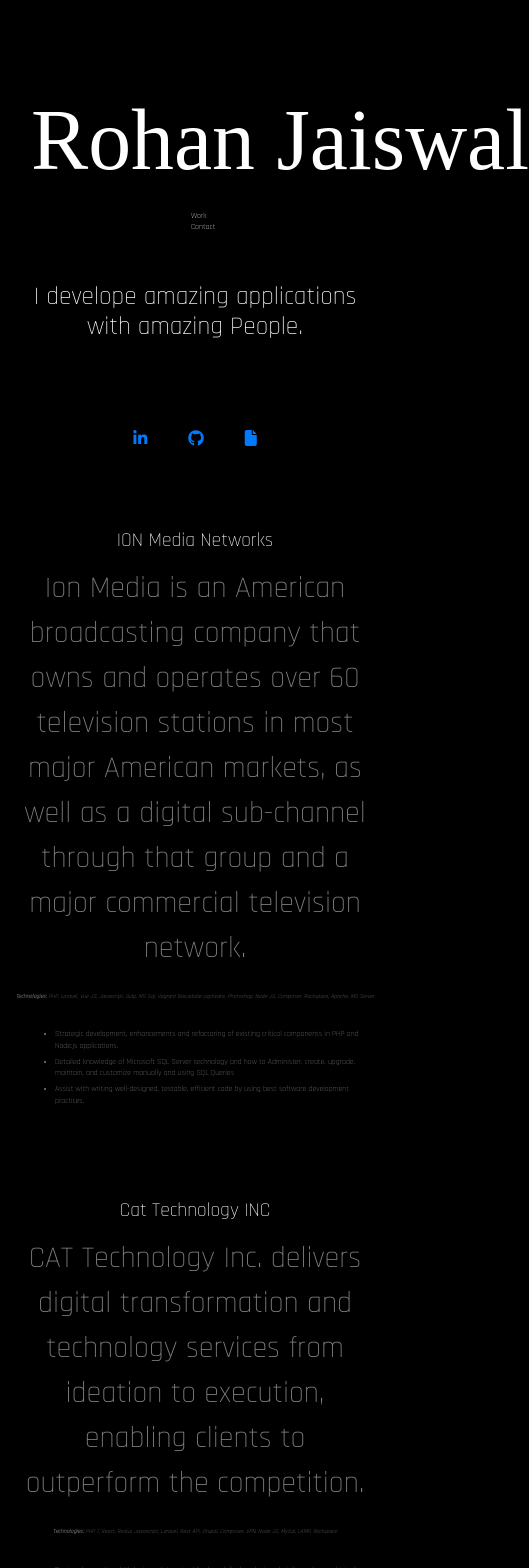
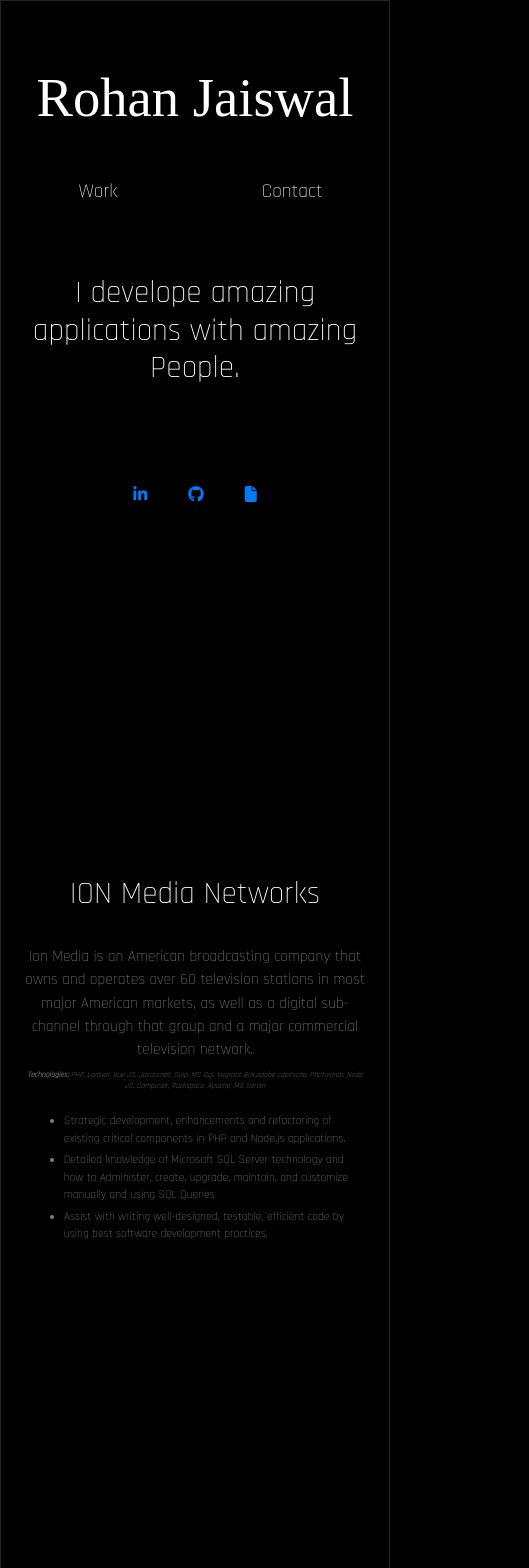
Before and after one commit to rohanjaiswal372/portfolio-angular, an Angular app: page / in a window 390 px wide. Shown: the top 1568 px of the page, 529 px wide, since content can reach past the window. Built offline with nearby package versions, Linux system fonts and the light colour scheme; a web font is replaced by a local one.

Commit message:
css update  @media max-width575

```diff
--- a/src/app/app.component.html
+++ b/src/app/app.component.html
@@ -1,10 +1,23 @@
 <div class="container">
   <!-- Intro -->
   <section class="intro">
+    <nav class="mobile-nav">
+      <a class="navbar-brand" >Rohan Jaiswal</a>
+      <div class="row">
+        <div class="col-6">
+          <a class="nav-link" href="#work">Work </a>
+        </div>
+        <div class="col-6">
+          <a class="nav-link" href="#contact">Contact </a>
+        </div>
+
+      </div>
+    </nav>
     <!-- Navigation-->
-    <nav class="navbar navbar-expand-lg fixed">
+    <nav class="full-nav navbar navbar-expand-lg fixed">
       <a class="navbar-brand" >Rohan Jaiswal</a>
-      <ul class="nav navbar-nav left">
+
+      <ul class="nav navbar-nav">
         <li class="nav-item">
           <a class="nav-link" href="#work">Work </a>
         </li>
@@ -13,7 +26,8 @@
         </li>
       </ul>
     </nav>
-    <div>
+    <!-- para  -->
+    <div id="para">
       <div class="jumbotron mt-2">
         <h1>I develope amazing applications with amazing People.</h1>
       </div>
@@ -25,7 +39,7 @@
     </div>
   </section>
   <!-- Ion Media  -->
-  <section id="work">
+  <section id="work" class="work">
       <h2 class="company">ION Media Networks</h2>
 
       <p class="description">Ion Media is an American broadcasting company that owns and operates over 60 television stations in most major American markets, as well as a digital sub-channel through that group and a major commercial television network.</p>
@@ -42,7 +56,7 @@
       </div>
   </section>
   <!-- Cat Technology  -->
-  <section>
+  <section class="work">
       <h2 class="company">Cat Technology INC</h2>
 
       <p class="description">CAT Technology Inc. delivers digital transformation and technology services from ideation to execution, enabling clients to outperform the competition.</p>
@@ -58,7 +72,7 @@
       </div>
   </section>
   <!-- Esprit Business Solution -->
-  <section>
+  <section class="work">
       <h2 class="company">Esprit Business Solution</h2>
 
       <p class="description">Esprit Business Solution provides you with the tools to control business processes, gather reporting and analytical data that can help you make well informed decisions in a timely manner.</p>
@@ -75,7 +89,7 @@
   </section>
   <!-- Contact me  -->
   <section id="contact">
-    <div class="contact mx-auto">
+    <div class="contact">
       <h2 class="text-white ">Contact Me</h2>
 
       <div *ngIf="onSuccess" class="on-success">Thank you for reaching out to me.</div>
--- a/src/app/app.component.sass
+++ b/src/app/app.component.sass
@@ -9,6 +9,9 @@
 p
     font-size:30px
     color: rgba(255,255,255,.5)
+
+mobile-nav
+    display: hidden
 
 section
     height: 100vh
@@ -24,11 +27,12 @@
     width: 100%
     .left
         margin-left: 40vw!important
-.nav-item
-    a
-        color: white
-        font-size:2vw
-        padding: 0 1vw
+.nav-link
+    color: white
+    font-size:2vw
+    padding: 0 1vw
+    font-family: 'Rajdhani', sans-serif
+
 
 .navbar-brand
     color: white
@@ -84,25 +88,90 @@
 //end contact
 
 // Extra small devices (portrait phones, less than 576px)
-@media (max-width: 575.98px)
-    .navbar-nav
-        flex-direction: row
+@media (max-width: 575px)
+    body
+        height: 100%
+        width: 100vh
+    section
+        height: 100vh
+        padding: 0 0
+        margin: 0 0
+        overflow: hidden
+    .intro
+        .mobile-nav
+            margin: 2vh 0
+            display: block
+            .nav-link
+            font-size: 5vw
+        .full-nav
+            display: none
+        .container
+            height: 100%
+            border: 1px solid
+            overflow: hidden
+        nav
+            .navbar-brand
+                font-size: 14vw
+                margin: 4vh 0
+        #para
+            padding: 3vw 0
+            h1
+                font-size: 8vw
+            ul
+                padding: 3vw 0
 
-    .navbar-brand
-        font-size: 22vw
+    .work
+        h2
+            margin: 8vw
+            font-size:8vw
+        .description
+            margin: 2vw
+            font-size: 4vw
+            padding: 0 0
+        .technologies
+            margin: 2vw
+            font-size: 2vw
+        .responsiblities
+            margin: 2vw
+            ul
+                li
+                    font-size: 3vw
 
-    .nav-item
-        font-size:12vw
-        padding-right: 20vw
+    .contact
+        margin: 8vw auto
+        width: 80%
 
-    section
+// Small devices (landscape phones, less than 768px)
+@media (max-width: 767px)
+    body
         height: 100%
+        width: 100vh
+    //navigation bar
+    .section
+        height: 100vh
+        width: 100vh
+    .mobile-nav
+        display: block
+        .nav-link
+            font-size: 5vw
+    .full-nav
+        display: none
+
+    .container
+        height: 100%
+        border: 1px solid
+        overflow: hidden
+    .intro
+        nav
+            .navbar-brand
+                font-size: 14vw
+                margin-right: 0rem
+    //intro
+    .jumbotron
+        h1
+            font-size: 7.5vw
 
 
 
-
-// Small devices (landscape phones, less than 768px)
-//@media (max-width: 767.98px) { ... }
-
 // Medium devices (tablets, less than 992px)
-//@media (max-width: 991.98px) { ... }
+//@media (max-width: 991px) {  }
```
